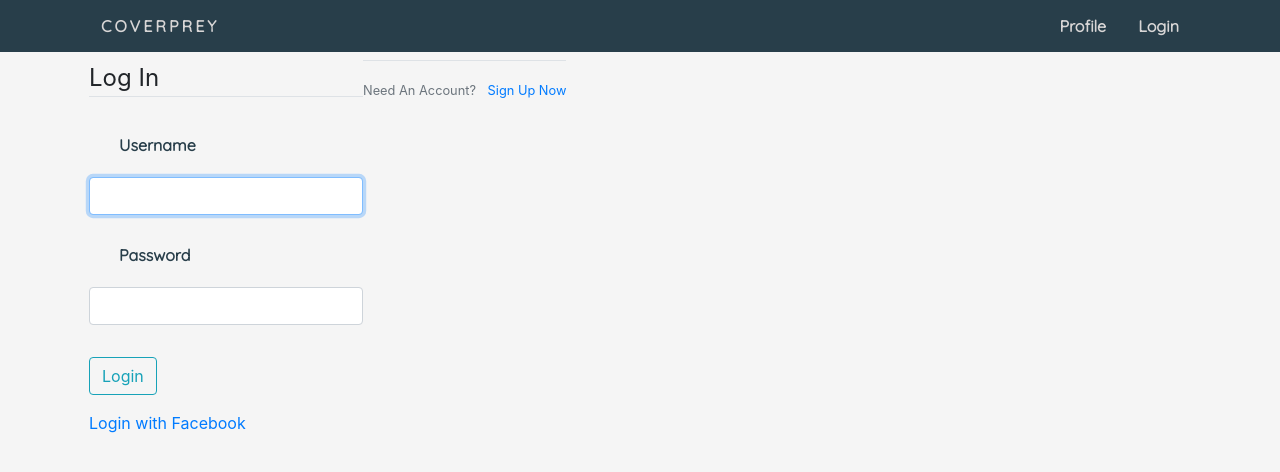
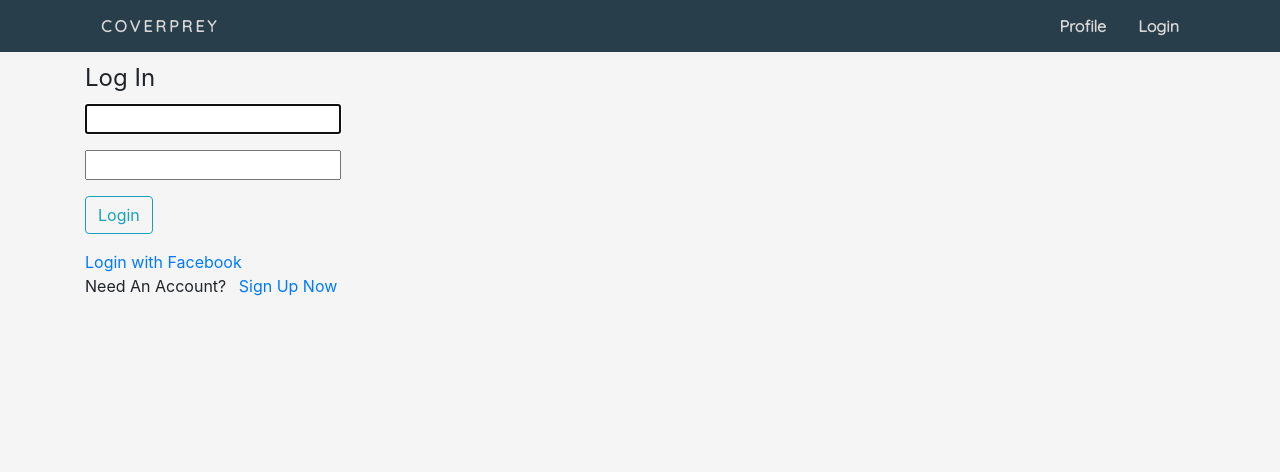
Before and after one commit to shash68i/coverprey, a Django app: page /login/ in a window 1280 px wide. Shown: the top 472 px of the page. Run offline with Django 3.2, Linux system fonts and the light colour scheme; some libraries are stand-ins or nearby versions.

Commit message:
Changed Login form

```diff
--- a/static/css/main.css
+++ b/static/css/main.css
@@ -102,11 +102,6 @@ li a:hover {
   right: 0;
   left: 0;
   z-index: 999;
-}
-
-.content-section {
-  display: flex;
-  padding-left: 4px;
 }
 
 .post-box {
--- a/users/templates/users/login.html
+++ b/users/templates/users/login.html
@@ -1,22 +1,21 @@
 {% extends "blog/base.html" %}
 {% load crispy_forms_tags %}
 {% block content %}
-    <div class="content-section">
+    <div class="login-form">
         <form method="POST">
             {% csrf_token %}
-            <fieldset class="form-group">
-                <legend class="border-bottom mb-4">Log In</legend>
-                {{ form|crispy }}
+            <fieldset>
+                <legend>Log In</legend>
+                <p>{{ form.username }}</p>
+                <p>{{ form.password }}</p>
             </fieldset>
             <div class="form-group">
                 <button class="btn btn-outline-info" type="submit">Login</button>
             </div>
             <div><a href="{% url 'social:begin' 'facebook' %}">Login with Facebook</a></div>
         </form>
-        <div class="border-top pt-3">
-            <small class="text-muted">
-                Need An Account? <a class="ml-2" href="{% url 'register' %}">Sign Up Now</a>
-            </small>
+        <div>
+            Need An Account? <a class="ml-2" href="{% url 'register' %}">Sign Up Now</a>
         </div>
     </div>
 {% endblock content %}
```
